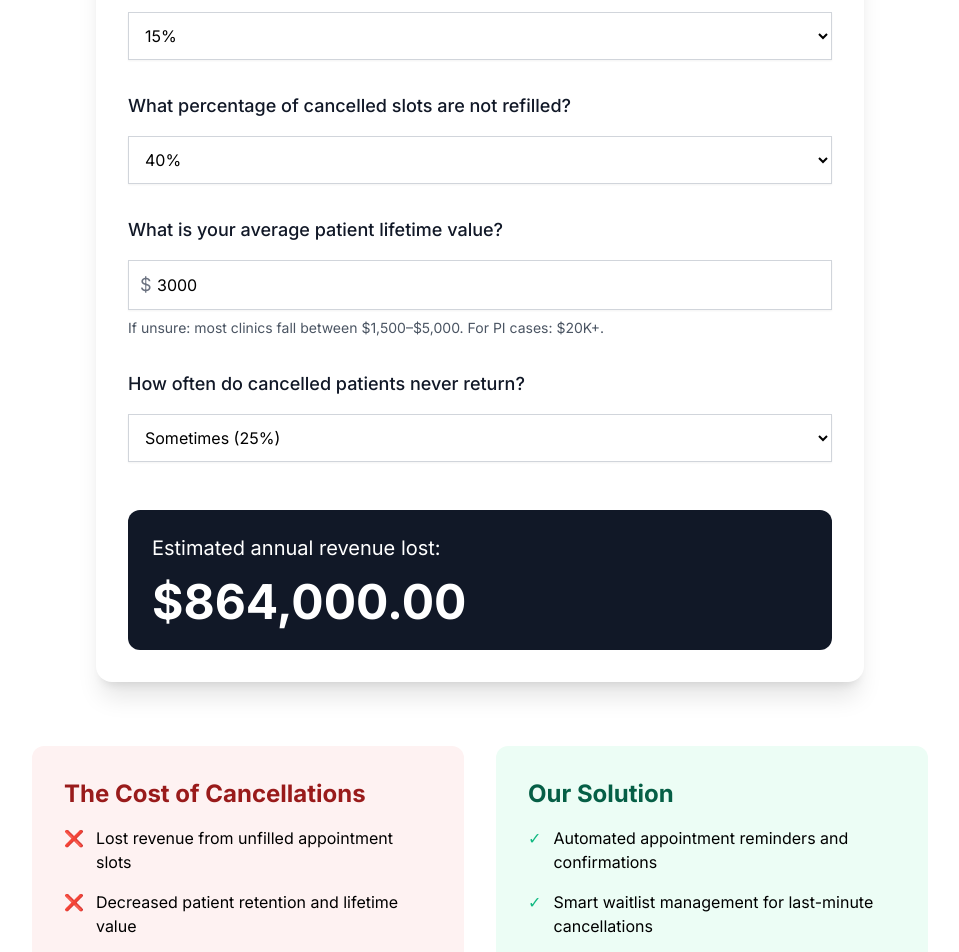
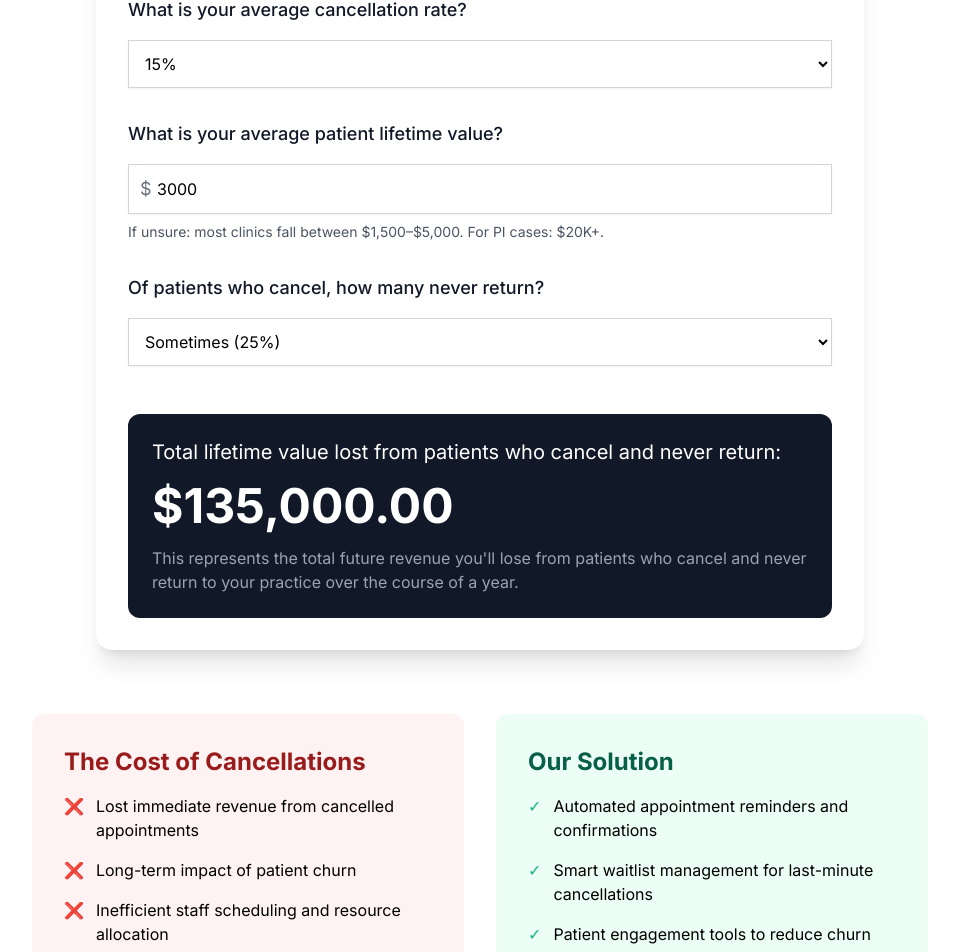
Before and after one commit to bobbyflowstate/smovr1, a Next.js app: page /loss-calculator in a window 1280 px wide. Shown: the part 560-1512 px from the top of the page, without its empty margins (160-1119 px from the left). Built offline with nearby package versions, Linux system fonts and the light colour scheme.

Commit message:
FIx calculator

```diff
--- a/app/loss-calculator/page.tsx
+++ b/app/loss-calculator/page.tsx
@@ -8,7 +8,6 @@ import Link from 'next/link'
 export default function LossCalculator() {
   const [appointmentsPerMonth, setAppointmentsPerMonth] = useState(100)
   const [cancellationRate, setCancellationRate] = useState(15)
-  const [percentNotRefilled, setPercentNotRefilled] = useState(40)
   const [patientLTV, setPatientLTV] = useState(3000)
   const [percentNeverReturn, setPercentNeverReturn] = useState(25)
 
@@ -22,18 +21,6 @@ export default function LossCalculator() {
     { value: 30, label: '30%' },
     { value: 35, label: '35%' },
     { value: 40, label: '40%' },
-  ]
-
-  // Not refilled rate options
-  const notRefilledOptions = [
-    { value: 20, label: '20%' },
-    { value: 30, label: '30%' },
-    { value: 40, label: '40%' },
-    { value: 50, label: '50%' },
-    { value: 60, label: '60%' },
-    { value: 70, label: '70%' },
-    { value: 80, label: '80%' },
-    { value: 90, label: '90%' },
   ]
 
   // Never return options
@@ -53,7 +40,7 @@ export default function LossCalculator() {
       width: 25px;
       height: 25px;
       border-radius: 50%;
-      background: #047857; /* emerald-700 */
+      background: #047857;
       cursor: pointer;
       border: 2px solid white;
       box-shadow: 0 2px 4px rgba(0,0,0,0.1);
@@ -62,7 +49,7 @@ export default function LossCalculator() {
       width: 25px;
       height: 25px;
       border-radius: 50%;
-      background: #047857; /* emerald-700 */
+      background: #047857;
       cursor: pointer;
       border: 2px solid white;
       box-shadow: 0 2px 4px rgba(0,0,0,0.1);
@@ -70,14 +57,13 @@ export default function LossCalculator() {
   `
 
   // Calculate annual revenue lost
-  // Formula: (appointments_per_month) × (cancellation_rate) × (percent_not_refilled) × (patient_LTV) × (percent_never_return) × 52 weeks
+  // New formula: (monthly_appointments × cancellation_rate × patient_LTV × never_return_rate × 12 months)
   const calculateAnnualRevenueLost = () => {
     const monthlyAppointments = appointmentsPerMonth
     const cancelRate = cancellationRate / 100
-    const notRefilled = percentNotRefilled / 100
     const neverReturn = percentNeverReturn / 100
 
-    const annualRevenue = monthlyAppointments * cancelRate * notRefilled * patientLTV * (1 / neverReturn) * 12
+    const annualRevenue = monthlyAppointments * cancelRate * patientLTV * neverReturn * 12
 
     return Number(annualRevenue).toLocaleString(undefined, {
       minimumFractionDigits: 2,
@@ -98,7 +84,7 @@ export default function LossCalculator() {
               Calculate Revenue Lost to Cancellations
             </h1>
             <p className="text-xl text-gray-600 mb-12">
-              Understand the true financial impact of appointment cancellations on your medical practice
+              Understand the true financial impact of appointment cancellations and patient churn on your medical practice
             </p>
           </div>
 
@@ -146,26 +132,6 @@ export default function LossCalculator() {
                 </div>
               </div>
 
-              {/* Percent Not Refilled Dropdown */}
-              <div>
-                <label className="block text-lg font-medium text-gray-900 mb-4">
-                  What percentage of cancelled slots are not refilled?
-                </label>
-                <div className="flex items-center gap-4">
-                  <select
-                    value={percentNotRefilled}
-                    onChange={(e) => setPercentNotRefilled(Number(e.target.value))}
-                    className="w-full p-3 bg-white border border-gray-300 rounded-lg shadow-sm focus:outline-none focus:ring-2 focus:ring-emerald-500 focus:border-emerald-500"
-                  >
-                    {notRefilledOptions.map((option) => (
-                      <option key={option.value} value={option.value}>
-                        {option.label}
-                      </option>
-                    ))}
-                  </select>
-                </div>
-              </div>
-
               {/* Patient LTV Input */}
               <div>
                 <label className="block text-lg font-medium text-gray-900 mb-4">
@@ -198,7 +164,7 @@ export default function LossCalculator() {
               {/* Percent Never Return Dropdown */}
               <div>
                 <label className="block text-lg font-medium text-gray-900 mb-4">
-                  How often do cancelled patients never return?
+                  Of patients who cancel, how many never return?
                 </label>
                 <div className="flex items-center gap-4">
                   <select
@@ -218,10 +184,13 @@ export default function LossCalculator() {
 
             {/* Results Section */}
             <div className="mt-12 p-6 bg-gray-900 rounded-xl text-white">
-              <h3 className="text-xl mb-4">Estimated annual revenue lost:</h3>
+              <h3 className="text-xl mb-4">Total lifetime value lost from patients who cancel and never return:</h3>
               <div className="text-5xl font-bold">
                 ${calculateAnnualRevenueLost()}
               </div>
+              <p className="mt-4 text-gray-400">
+                This represents the total future revenue you'll lose from patients who cancel and never return to your practice over the course of a year.
+              </p>
             </div>
           </div>
 
@@ -232,11 +201,11 @@ export default function LossCalculator() {
               <ul className="space-y-4">
                 <li className="flex items-start gap-3">
                   <span className="text-red-500">❌</span>
-                  <span>Lost revenue from unfilled appointment slots</span>
+                  <span>Lost immediate revenue from cancelled appointments</span>
                 </li>
                 <li className="flex items-start gap-3">
                   <span className="text-red-500">❌</span>
-                  <span>Decreased patient retention and lifetime value</span>
+                  <span>Long-term impact of patient churn</span>
                 </li>
                 <li className="flex items-start gap-3">
                   <span className="text-red-500">❌</span>
@@ -258,7 +227,7 @@ export default function LossCalculator() {
                 </li>
                 <li className="flex items-start gap-3">
                   <span className="text-emerald-500">✓</span>
-                  <span>Predictive analytics to reduce no-shows</span>
+                  <span>Patient engagement tools to reduce churn</span>
                 </li>
               </ul>
             </div>
@@ -270,7 +239,7 @@ export default function LossCalculator() {
               Ready to Reduce Cancellations?
             </h2>
             <p className="text-xl text-gray-600 mb-8">
-              Our solution helps medical practices minimize cancellations and maximize revenue.
+              Our solution helps medical practices minimize cancellations and maximize patient retention.
               Start recovering lost revenue today.
             </p>
             <Link
```
